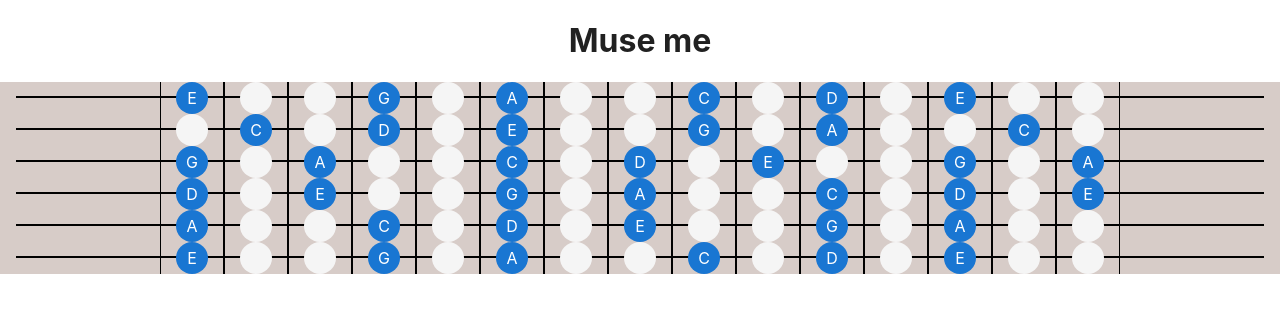
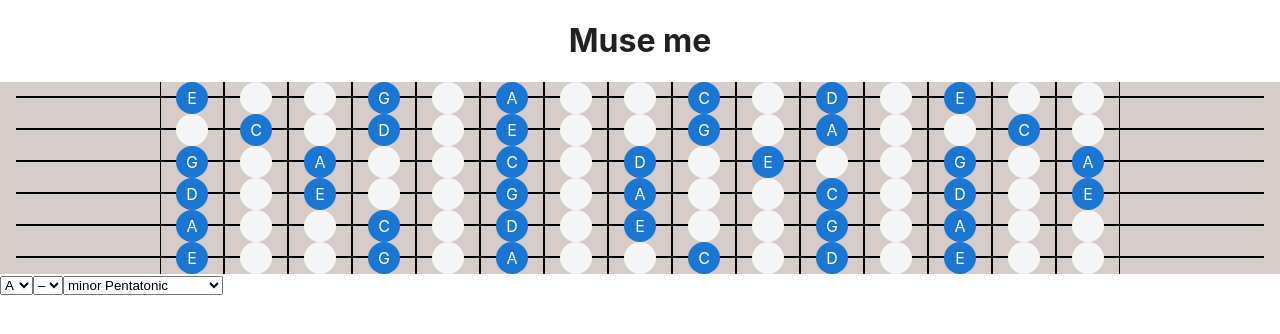
Before and after one commit to museme-co/client, a React (Create React App) app: page / in a window 1280 px wide. Shown: the top 334 px of the page. Built offline with nearby package versions, Linux system fonts and the light colour scheme.

Commit message:
add Controls

```diff
--- a/src/components/App/App.jsx
+++ b/src/components/App/App.jsx
@@ -1,12 +1,33 @@
-import React from 'react';
+import React, { useState } from 'react';
 import './App.scss';
-import Fretboard from '../Fretboard/Fretboard';
+import Fretboard from '../Fretboard';
+import Controls from '../Controls';
+import { scales, notes, accidentals } from '../../utils';
 
 export default function App() {
+  const [root, setRoot] = useState('A');
+  const [accidental, setAccidental] = useState('natural');
+  const [scale, setScale] = useState('minorPenta');
+
+  const rootValue = notes[root].value;
+  const accidentalValue = accidentals[accidental].value;
+
   return (
     <div className="App">
       <h1 className="App__title">Muse me</h1>
-      <Fretboard />
+      <Fretboard
+        root={rootValue}
+        accidental={accidentalValue}
+        intervals={scales[scale].intervals}
+      />
+      <Controls
+        root={root}
+        setRoot={setRoot}
+        accidental={accidental}
+        setAccidental={setAccidental}
+        scale={scale}
+        setScale={setScale}
+      />
     </div>
   );
 }
--- /dev/null
+++ b/src/components/Controls/Controls.jsx
@@ -0,0 +1,57 @@
+import React from 'react';
+import { func, string } from 'prop-types';
+import { scales, notes, accidentals } from '../../utils';
+import './Controls.scss';
+
+export default function Controls({ root, setRoot, accidental, setAccidental, scale, setScale }) {
+  return (
+    <div className="Controls">
+      <select
+        value={root}
+        onChange={e => {
+          setRoot(e.currentTarget.value);
+        }}
+      >
+        {Object.entries(notes).map(
+          ([key, val]) =>
+            val.natural && (
+              <option key={key} value={key}>
+                {val.natural}
+              </option>
+            ),
+        )}
+      </select>
+
+      <select
+        value={accidental}
+        onChange={e => {
+          setAccidental(e.currentTarget.value);
+        }}
+      >
+        {accidentals.noteAccidentals[root].map(val => (
+          <option key={val} value={val}>
+            {accidentals[val].jsSymbol}
+          </option>
+        ))}
+      </select>
+
+      <select value={scale} onChange={e => setScale(e.currentTarget.value)}>
+        {Object.entries(scales).map(
+          ([key, val]) =>
+            val.name && (
+              <option key={val.name} value={key}>
+                {val.name}
+              </option>
+            ),
+        )}
+      </select>
+    </div>
+  );
+}
+
+Controls.propTypes = {
+  root: string,
+  scale: string,
+  setScale: func,
+  setRoot: func,
+};
--- /dev/null
+++ b/src/components/Controls/Controls.scss
@@ -0,0 +1,12 @@
+.GuitarString {
+  position: relative;
+  display: flex;
+  justify-content: center;
+}
+
+.GuitarString__stroke {
+  position: absolute;
+  height: 50%;
+  width: 100%;
+  border-bottom: 2px solid black;
+}
--- /dev/null
+++ b/src/components/Controls/package.json
@@ -0,0 +1,3 @@
+{
+  "main": "Controls.jsx"
+}
--- a/src/components/Fretboard/Fretboard.jsx
+++ b/src/components/Fretboard/Fretboard.jsx
@@ -1,17 +1,21 @@
 import React from 'react';
 import GuitarString from '../GuitarString';
 import { instruments, scales } from '../../utils';
-import { number, arrayOf, shape } from 'prop-types';
+import { number, arrayOf } from 'prop-types';
 import { generateFretboard, mapScale, mapNotesNames } from './utils';
 
 import './Fretboard.scss';
-export default function Fretboard({ tuning, fretCount, scale }) {
+
+export default function Fretboard({ tuning, fretCount, root, accidental, intervals }) {
   const allNotes = generateFretboard(tuning, fretCount);
-  const scaleNotes = mapScale(allNotes, scale.root, scale.intervals);
+  const scaleNotes = mapScale(allNotes, root + accidental, intervals);
+
+  // TODO automate accidental display according to scale
+  const accidentalDisplay = 'sharp';
 
   return (
     <div className="Fretboard">
-      {mapNotesNames(scaleNotes).map((stringNotes, idx) => (
+      {mapNotesNames(scaleNotes, accidentalDisplay).map((stringNotes, idx) => (
         <GuitarString key={idx} stringNotes={stringNotes} />
       ))}
     </div>
@@ -20,18 +24,16 @@ export default function Fretboard({ tuning, fretCount, scale }) {
 
 Fretboard.propTypes = {
   root: number,
+  accidental: number,
   fretCount: number,
-  scale: shape({
-    root: number,
-    intervals: arrayOf(number),
-  }),
+  tuning: arrayOf(number),
+  intervals: arrayOf(number),
 };
 
 Fretboard.defaultProps = {
   tuning: instruments.guitar,
   fretCount: 15,
-  scale: {
-    root: 0,
-    intervals: scales.minorPenta.intervals,
-  },
+  root: 0,
+  accidental: 0,
+  intervals: scales.minorPenta.intervals,
 };
--- a/src/components/Fretboard/utils.js
+++ b/src/components/Fretboard/utils.js
@@ -18,6 +18,18 @@ export function mapScale(matrix, root, intervals) {
   );
 }
 
-export function mapNotesNames(matrix) {
-  return matrix.map(stringNotes => stringNotes.map(note => notes.sharpMap[note]));
+export function mapNotesNames(matrix, accidentalMap) {
+  return matrix.map(stringNotes =>
+    stringNotes.map(note => {
+      switch (accidentalMap) {
+        case 'sharp':
+        case 'natural':
+          return notes.sharpMap[note];
+        case 'flat':
+          return notes.flatMap[note];
+        default:
+          return new Error('The accidental map must be one of "flat", "natural", or "sharp"');
+      }
+    }),
+  );
 }
```
